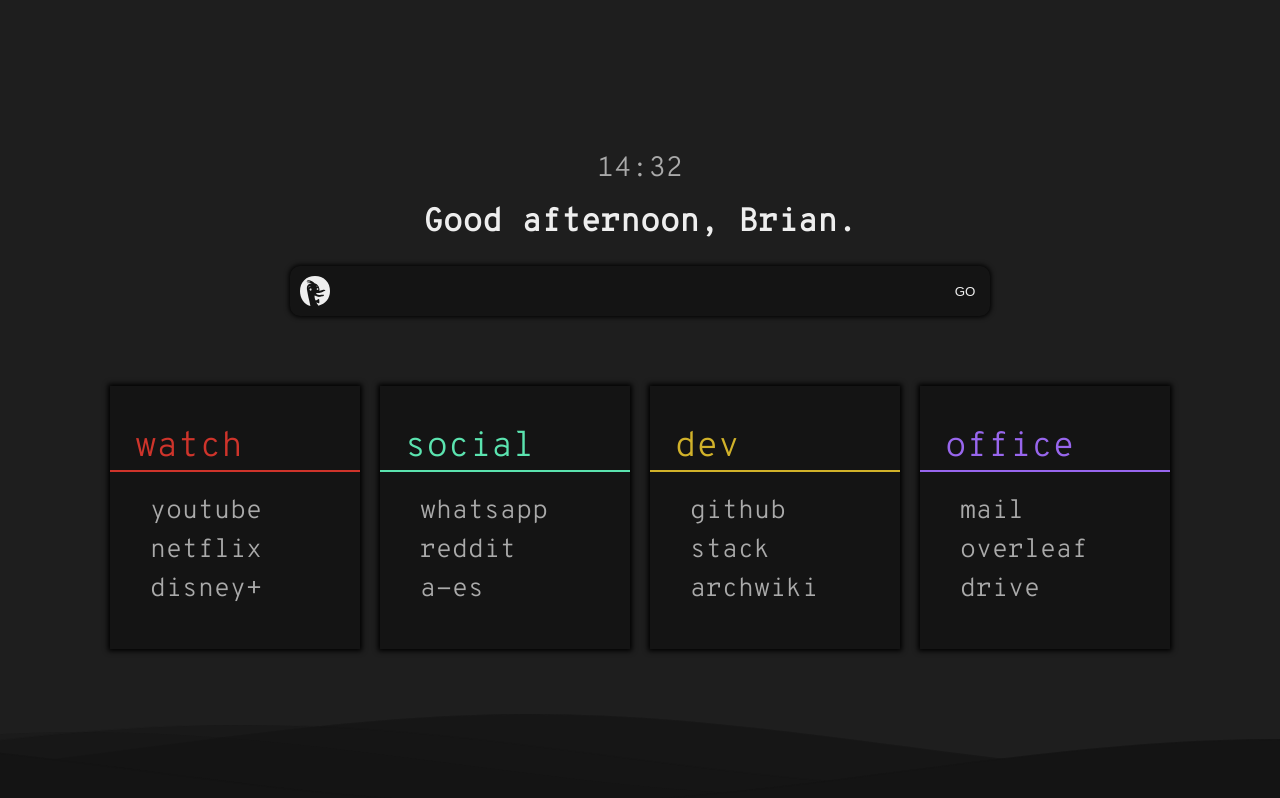
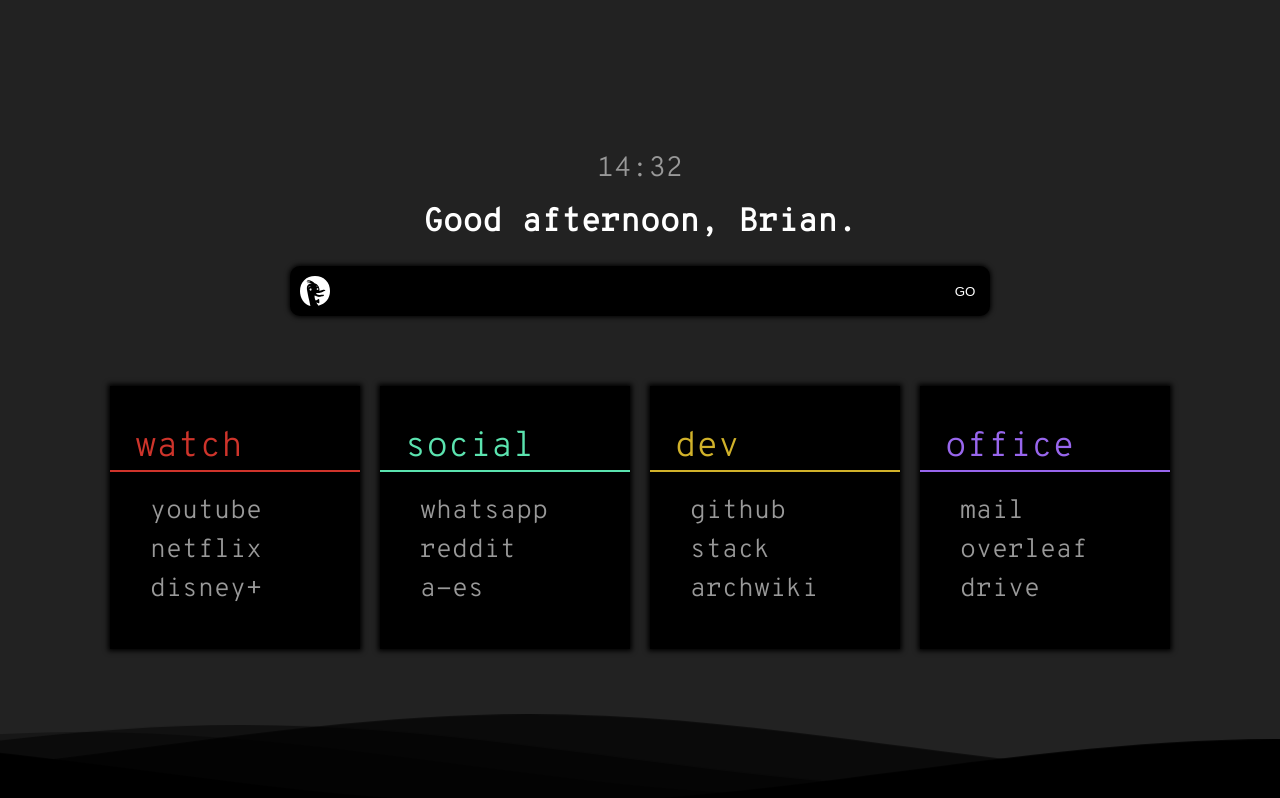
Before and after one commit to tosti007/startpage, a plain HTML site: page index.html in a window 1280 px wide. Drawn offline with Linux system fonts and the light colour scheme.

Commit message:
Add colors specifications as used in terminals

```diff
--- a/colors.css
+++ b/colors.css
@@ -1,3 +1,32 @@
+/*--------------------------------------------------------*/
+/* Fallback Colors
+/*--------------------------------------------------------*/
+
+:root {
+    /* Special */
+    --background: #000000;
+    --foreground: #ffffff;
+    --cursor: #ffffff;
+
+    /* Colors */
+    --color0: #222222;
+    --color1: #ff0000;
+    --color2: #00ff00;
+    --color3: #ffff00;
+    --color4: #0000ff;
+    --color5: #ff00ff;
+    --color6: #00ffff;
+    --color7: #999999;
+    --color8: #222222;
+    --color9: #ff0000;
+    --color10: #00ff00;
+    --color11: #ffff00;
+    --color12: #0000ff;
+    --color13: #ff00ff;
+    --color14: #00ffff;
+    --color15: #999999;
+}
+
 /*--------------------------------------------------------*/
 /* Blinking Colors
 /*--------------------------------------------------------*/
--- a/index.html
+++ b/index.html
@@ -3,8 +3,8 @@
     <head>
         <meta charset="UTF-8">
         <meta name="viewport" content="width=device-width, initial-scale=1.0">
+        <link rel="stylesheet" href="colors.css">
         <link rel="stylesheet" href="style.css">
-        <link rel="stylesheet" href="colors.css">
         <title>New Tab</title>
     </head>
     <body>
--- a/style.css
+++ b/style.css
@@ -3,10 +3,9 @@
 /*--------------------------------------------------------*/
 
 :root {
-    --sp-background: #141414;
-    --sp-background-light: #1e1e1e;
-    --sp-color-light: #aaaaaa;
-    --sp-color-bright: #eeeeee;
+    /* Some redefines to improve readability later on */
+    --sp-background-light: var(--color0);
+    --foreground-dimmed: var(--color15);
 }
 
 /* latin */
@@ -59,7 +58,7 @@
     justify-content: center;
 }
 .lists div {
-    background-color: var(--sp-background);
+    background-color: var(--background);
     box-shadow: 0px 0px 5px 2px black;
     display: flex;
     flex-direction: column;
@@ -79,7 +78,7 @@
     border-bottom: 2px solid;
 }
 .lists a, .lists a:visited, .lists a:link, .lists a:active {
-    color: var(--sp-color-light);
+    color: var(--foreground-dimmed);
     text-decoration: none;
     font-size: 26px;
     text-indent: 15px;
@@ -98,14 +97,14 @@
     display: inline-block;
 }
 .lists a:hover {
-    color: var(--sp-color-bright) !important
+    color: var(--foreground) !important
 }
 #greeting {
     font-size: 32px;
-    color: var(--sp-color-bright);
+    color: var(--foreground);
 }
 #time {
-    color: var(--sp-color-light);
+    color: var(--foreground-dimmed);
     font-size: 28px;
 }
 
@@ -122,13 +121,13 @@
     width: 700px;
     font-size: 20px;
 
-    background-color: var(--sp-background);
+    background-color: var(--background);
     border-radius: 10px;
     box-shadow: 0px 0px 5px 1px black;
 }
 #search_form > * {
     background-color: transparent;
-    color: var(--sp-color-bright);
+    color: var(--foreground);
     text-align: center;
     height: 50px;
     width: 50px;
@@ -158,8 +157,8 @@
     border-top-right-radius: 10px;
 }
 #search_go:hover {
-    background-color: var(--sp-color-bright);
-    color: var(--sp-background);
+    background-color: var(--foreground);
+    color: var(--background);
 }
 
 /*--------------------------------------------------------*/
@@ -180,7 +179,7 @@
 /* Animation */
 
 .waves-inner > use {
-    fill: var(--sp-background);
+    fill: var(--background);
     animation: move-forever 25s cubic-bezier(.55,.5,.45,.5)     infinite;
 }
 .waves-inner > use:nth-child(1) {
```
